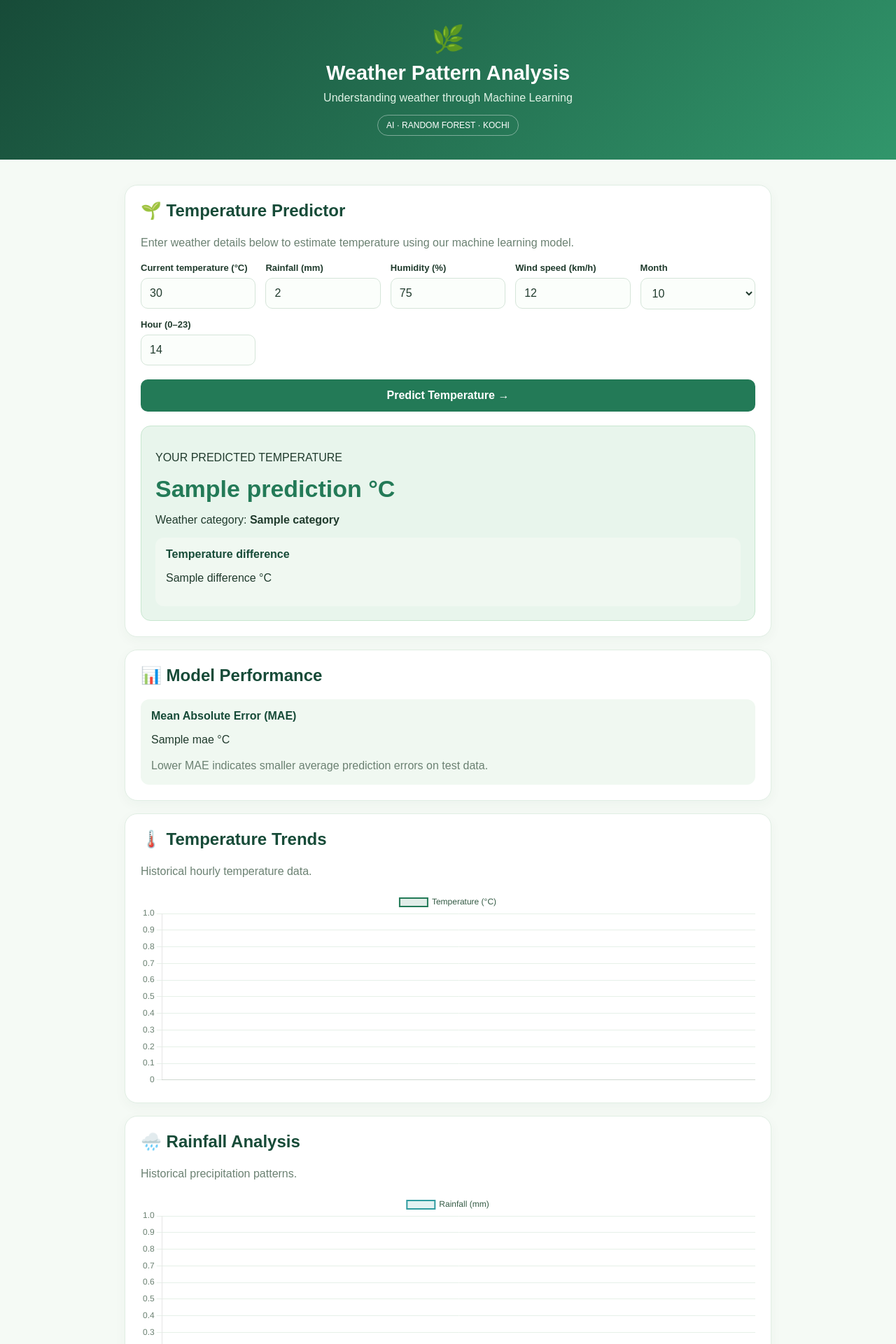
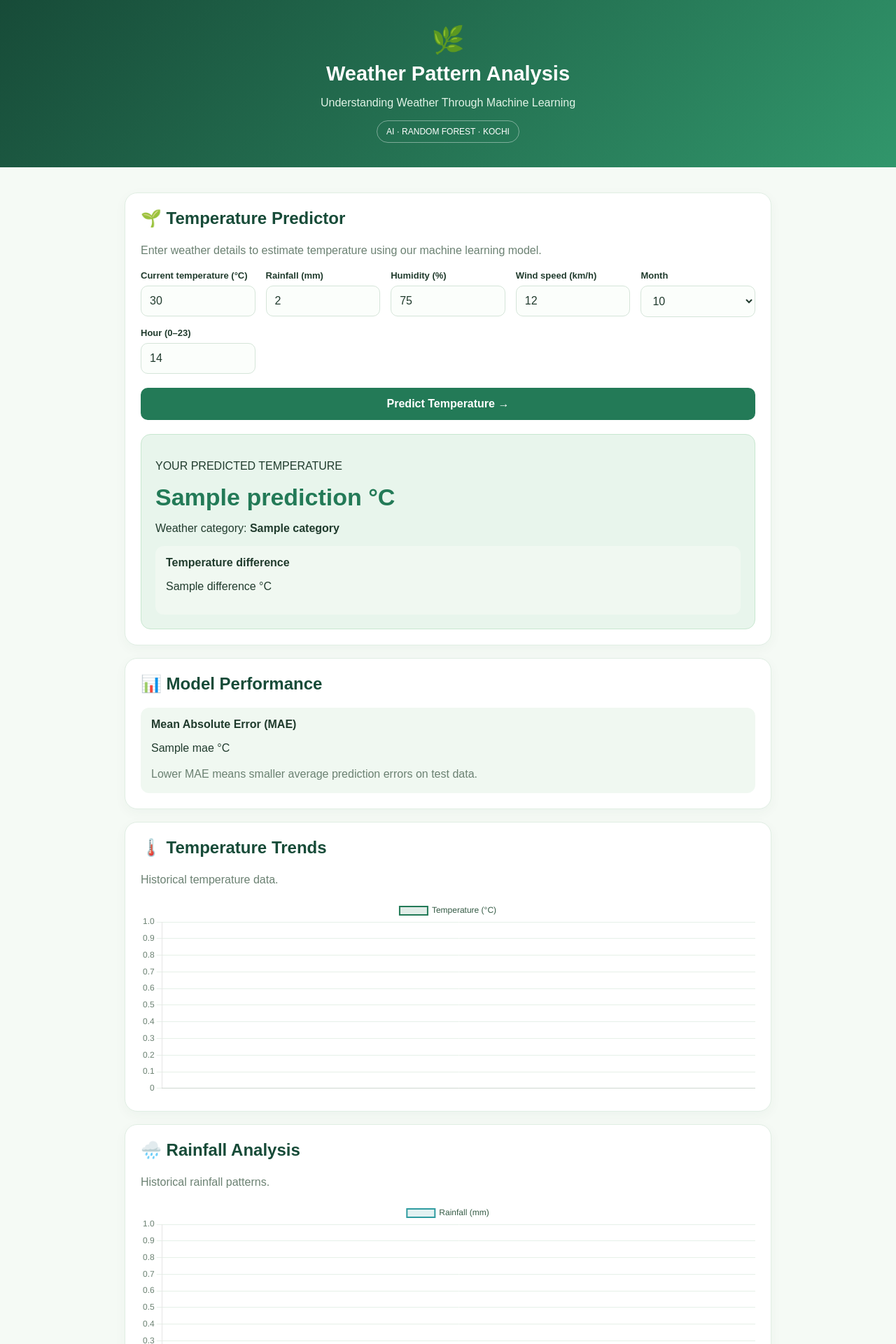
Before and after one commit to ajases17-jpg/weather-pattern-analysis, a Flask app: template templates/index.html in a window 1280 px wide. Shown: the top 1920 px of the page at 70% size. Run offline with Flask 3, Linux system fonts and the light colour scheme; the template is opened without the code that fills it: most values are stand-ins (such as "Sample title", 1, 10 or a date in 2020).

Commit message:
Update index.html

```diff
--- a/templates/index.html
+++ b/templates/index.html
@@ -3,15 +3,15 @@
 <head>
 <meta charset="UTF-8">
 <meta name="viewport" content="width=device-width, initial-scale=1">
-<title>Weather Pattern Analysis | ML</title>
+<title>Weather Pattern Analysis</title>
 <script src="https://cdn.jsdelivr.net/npm/chart.js"></script>
+
 <style>
 :root {
   --green: #237a57;
   --dark: #174b38;
   --pale: #e8f5ec;
   --bg: #f5faf5;
-  --white: #ffffff;
   --text: #203b2d;
   --muted: #6b8172;
 }
@@ -23,43 +23,42 @@ body {
   color: var(--text);
 }
 header {
-  padding: 34px 18px;
+  padding: 35px 15px;
+  text-align: center;
   color: white;
-  text-align: center;
   background: linear-gradient(135deg, #174b38, #31966b);
 }
-header .leaf { font-size: 38px; }
+.leaf { font-size: 38px; }
 header h1 { margin: 10px 0; font-size: 29px; }
-header p { margin: 7px 0; color: #e0f3e6; }
+header p { color: #e0f3e6; }
 .tag {
   display: inline-block;
-  margin-top: 8px;
-  padding: 7px 12px;
+  padding: 8px 13px;
   border: 1px solid #ffffff66;
   border-radius: 20px;
   font-size: 12px;
 }
 main { max-width: 960px; margin: auto; padding: 18px; }
 .card {
-  background: var(--white);
+  background: white;
   padding: 22px;
   margin: 18px 0;
   border: 1px solid #e0eee3;
   border-radius: 18px;
   box-shadow: 0 5px 18px #174b380a;
 }
-h2 { margin-top: 0; color: var(--dark); }
+h2 { color: var(--dark); margin-top: 0; }
 .subtitle { color: var(--muted); line-height: 1.5; }
 .grid {
   display: grid;
   grid-template-columns: repeat(auto-fit, minmax(145px, 1fr));
-  gap: 14px;
+  gap: 15px;
 }
 label {
   display: block;
+  margin-bottom: 7px;
   font-size: 13px;
   font-weight: bold;
-  margin-bottom: 7px;
 }
 input, select {
   width: 100%;
@@ -70,17 +69,15 @@ input, select {
   color: var(--text);
   font-size: 16px;
 }
-input:focus, select:focus {
-  outline: 2px solid #8bc8a2;
-}
+input:focus, select:focus { outline: 2px solid #8bc8a2; }
 button {
   width: 100%;
   padding: 14px;
   margin-top: 20px;
-  border: none;
+  border: 0;
   border-radius: 10px;
+  background: var(--green);
   color: white;
-  background: var(--green);
   font-size: 16px;
   font-weight: bold;
   cursor: pointer;
@@ -94,18 +91,17 @@ button:hover { background: var(--dark); }
   border-radius: 14px;
 }
 .result-number {
+  margin: 8px 0;
+  color: var(--green);
   font-size: 34px;
   font-weight: bold;
-  color: var(--green);
-  margin: 8px 0;
 }
 .metric {
-  background: #f0f8f1;
+  margin-top: 12px;
   padding: 15px;
   border-radius: 12px;
-  margin-top: 12px;
+  background: #f0f8f1;
 }
-.metric strong { color: var(--dark); }
 .error { color: #b42318; }
 .chart-wrap { height: 280px; }
 footer {
@@ -114,7 +110,7 @@ footer {
   color: var(--muted);
   font-size: 13px;
 }
-@media (max-width: 480px) {
+@media(max-width:480px) {
   header h1 { font-size: 24px; }
   main { padding: 10px; }
   .card { padding: 17px; }
@@ -122,12 +118,12 @@ footer {
 }
 </style>
 </head>
+
 <body>
-
 <header>
   <div class="leaf">🌿</div>
   <h1>Weather Pattern Analysis</h1>
-  <p>Understanding weather through Machine Learning</p>
+  <p>Understanding Weather Through Machine Learning</p>
   <span class="tag">AI · RANDOM FOREST · KOCHI</span>
 </header>
 
@@ -135,11 +131,11 @@ footer {
 <section class="card">
   <h2>🌱 Temperature Predictor</h2>
   <p class="subtitle">
-      Enter weather details below to estimate temperature using our
+    Enter weather details to estimate temperature using our
     machine learning model.
   </p>
 
-    {% if error %}
+  {% if error is defined and error %}
     <p class="error">{{ error }}</p>
   {% endif %}
 
@@ -148,52 +144,70 @@ footer {
       <div>
         <label for="temperature">Current temperature (°C)</label>
         <input id="temperature" name="temperature" type="number"
-                 step="any" value="30" required>
+          step="any" required
+          value="{{ request.form.get('temperature', '30') }}">
       </div>
+
       <div>
         <label for="rainfall">Rainfall (mm)</label>
         <input id="rainfall" name="rainfall" type="number"
-                 step="any" min="0" value="2" required>
+          step="any" min="0" required
+          value="{{ request.form.get('rainfall', '2') }}">
       </div>
+
       <div>
         <label for="humidity">Humidity (%)</label>
         <input id="humidity" name="humidity" type="number"
-                 min="0" max="100" value="75" required>
+          min="0" max="100" required
+          value="{{ request.form.get('humidity', '75') }}">
       </div>
+
       <div>
         <label for="wind_speed">Wind speed (km/h)</label>
-
         <input id="wind_speed" name="wind_speed" type="number"
-                 step="any" min="0" value="12" required>
+          step="any" min="0" required
+          value="{{ request.form.get('wind_speed', '12') }}">
       </div>
       <div>
         <label for="month">Month</label>
         <select id="month" name="month">
           {% for m in range(1, 13) %}
-            <option value="{{ m }}" {% if m == 10 %}selected{% endif %}>
+          <option value="{{ m }}"
+            {% if request.form.get('month', '10')|int == m %}selected{% endif %}>
             {{ m }}
           </option>
           {% endfor %}
         </select>
       </div>
+
       <div>
         <label for="hour">Hour (0–23)</label>
         <input id="hour" name="hour" type="number"
-                 min="0" max="23" value="14" required>
+          min="0" max="23" required
+          value="{{ request.form.get('hour', '14') }}">
       </div>
     </div>
+
     <button type="submit">Predict Temperature →</button>
   </form>
 
-    {% if prediction is not none %}
+  {% set result_temp = prediction if prediction is defined else (predicted if predicted is defined else none) %}
+
+  {% if result_temp is not none %}
   <div class="result">
     <p>YOUR PREDICTED TEMPERATURE</p>
-      <div class="result-number">{{ prediction }} °C</div>
+    <div class="result-number">{{ result_temp }} °C</div>
+
+    {% if category is defined %}
       <p>Weather category: <strong>{{ category }}</strong></p>
+    {% endif %}
+
+    {% if difference is defined %}
     <div class="metric">
       <strong>Temperature difference</strong>
       <p>{{ difference }} °C</p>
     </div>
+    {% endif %}
   </div>
   {% endif %}
 </section>
@@ -202,46 +216,48 @@ footer {
   <h2>📊 Model Performance</h2>
   <div class="metric">
     <strong>Mean Absolute Error (MAE)</strong>
-      <p>{{ mae if mae is not none else "Not available" }} °C</p>
-      <span class="subtitle">Lower MAE indicates smaller average prediction errors on test data.</span>
+    <p>{{ mae if mae is defined else 'Not available' }} °C</p>
+    <span class="subtitle">
+      Lower MAE means smaller average prediction errors on test data.
+    </span>
   </div>
 </section>
 
 <section class="card">
   <h2>🌡️ Temperature Trends</h2>
-    <p class="subtitle">Historical hourly temperature data.</p>
+  <p class="subtitle">Historical temperature data.</p>
   <div class="chart-wrap"><canvas id="tempChart"></canvas></div>
 </section>
 
 <section class="card">
   <h2>🌧️ Rainfall Analysis</h2>
-    <p class="subtitle">Historical precipitation patterns.</p>
+  <p class="subtitle">Historical rainfall patterns.</p>
   <div class="chart-wrap"><canvas id="rainChart"></canvas></div>
 </section>
 
 <section class="card">
   <h2>💧 Humidity Analysis</h2>
-    <p class="subtitle">Changes in relative humidity over time.</p>
+  <p class="subtitle">Historical humidity patterns.</p>
   <div class="chart-wrap"><canvas id="humidityChart"></canvas></div>
 </section>
 </main>
 
 <footer>
   <p>🌿 Weather Pattern Analysis using Machine Learning</p>
-  <p>Academic Mini Project · Powered by Python & Random Forest</p>
+  <p>Academic Mini Project · Python · Random Forest</p>
 </footer>
 
 <script>
 const weather = {{ graph_data | tojson }};
 const labels = weather.labels || [];
 
-function makeChart(id, label, values, color) {
+function makeChart(id, title, values, color) {
   new Chart(document.getElementById(id), {
     type: "line",
     data: {
       labels: labels,
       datasets: [{
-        label: label,
+        label: title,
         data: values || [],
         borderColor: color,
         backgroundColor: color + "22",
```
Lines whose indentation alone changed are shown as unchanged.
